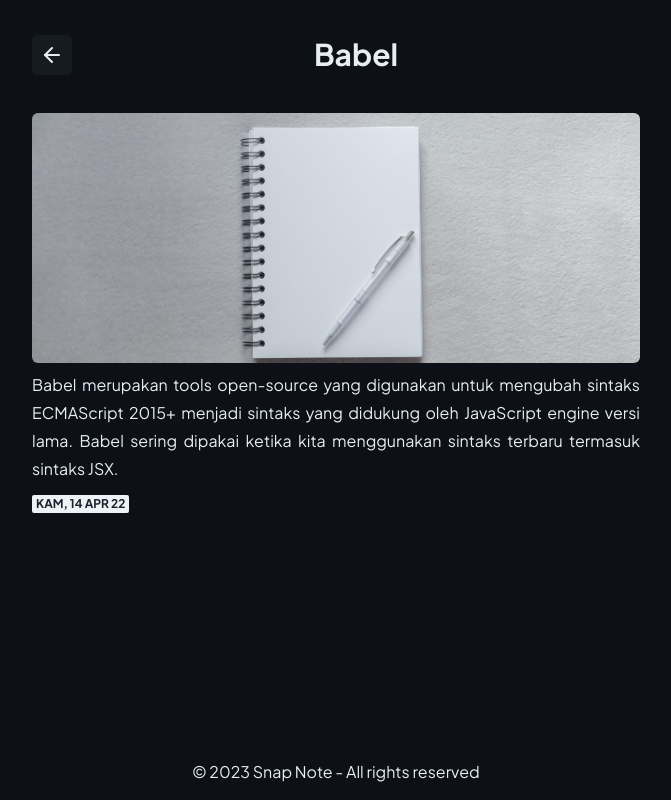
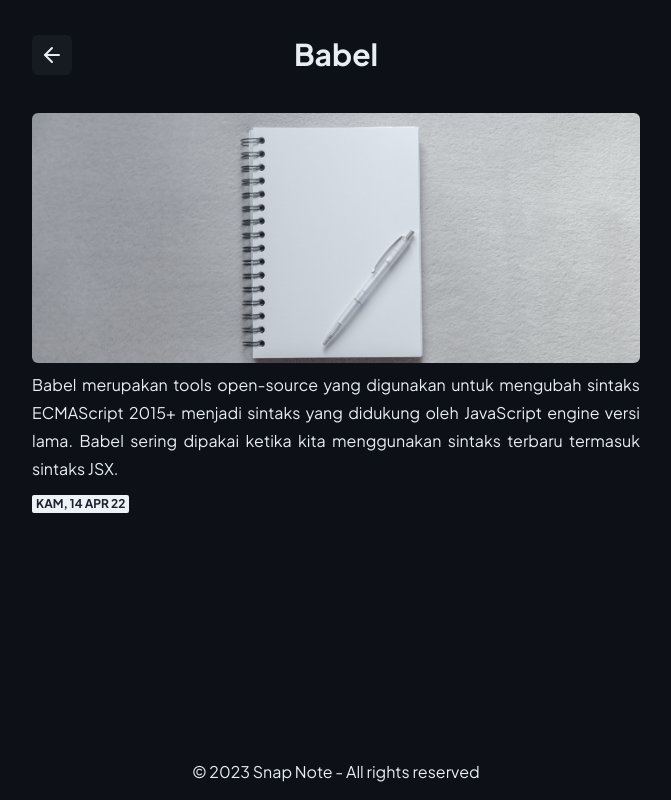
Before and after one commit to rolandowebdev/snap-note, a React (Vite) app: page /notes-1 in a window 1280 px wide. Shown: the whole page, without its empty margins (304-975 px from the left). Built offline with nearby package versions, Linux system fonts and the light colour scheme.

Commit message:
style: adjust width title for detail page

```diff
--- a/src/pages/Detail.jsx
+++ b/src/pages/Detail.jsx
@@ -43,7 +43,12 @@ export const DetailNote = () => {
                 _active={{ bgColor: 'brand.border' }}
                 icon={<ArrowLeft />}
               />
-              <Text w='full' fontSize='3xl' fontWeight={700} textAlign='center'>
+              <Text
+                w='full'
+                fontSize='3xl'
+                fontWeight={700}
+                textAlign='center'
+                marginLeft='-40px'>
                 {note?.title}
               </Text>
             </Box>
```
